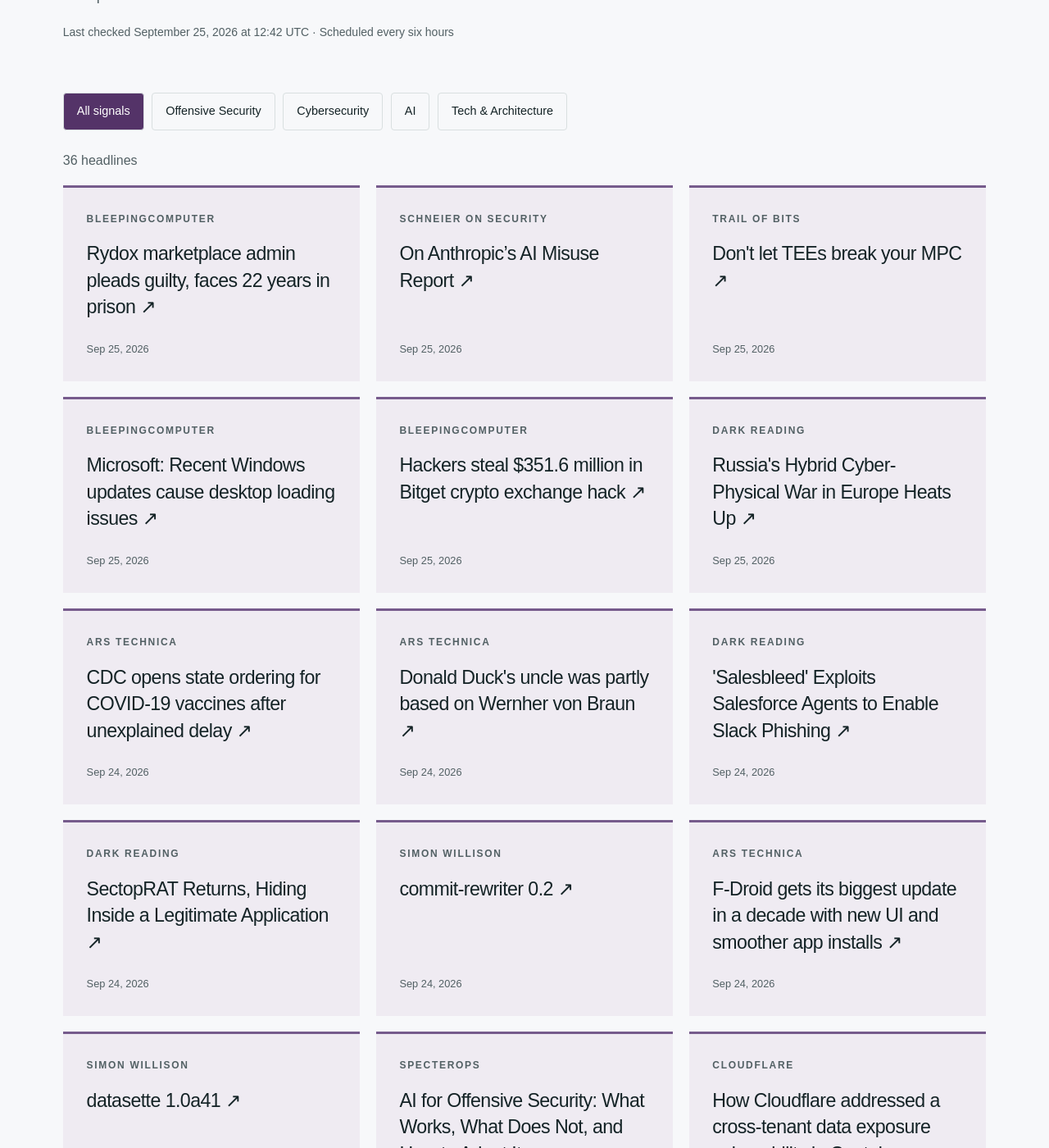
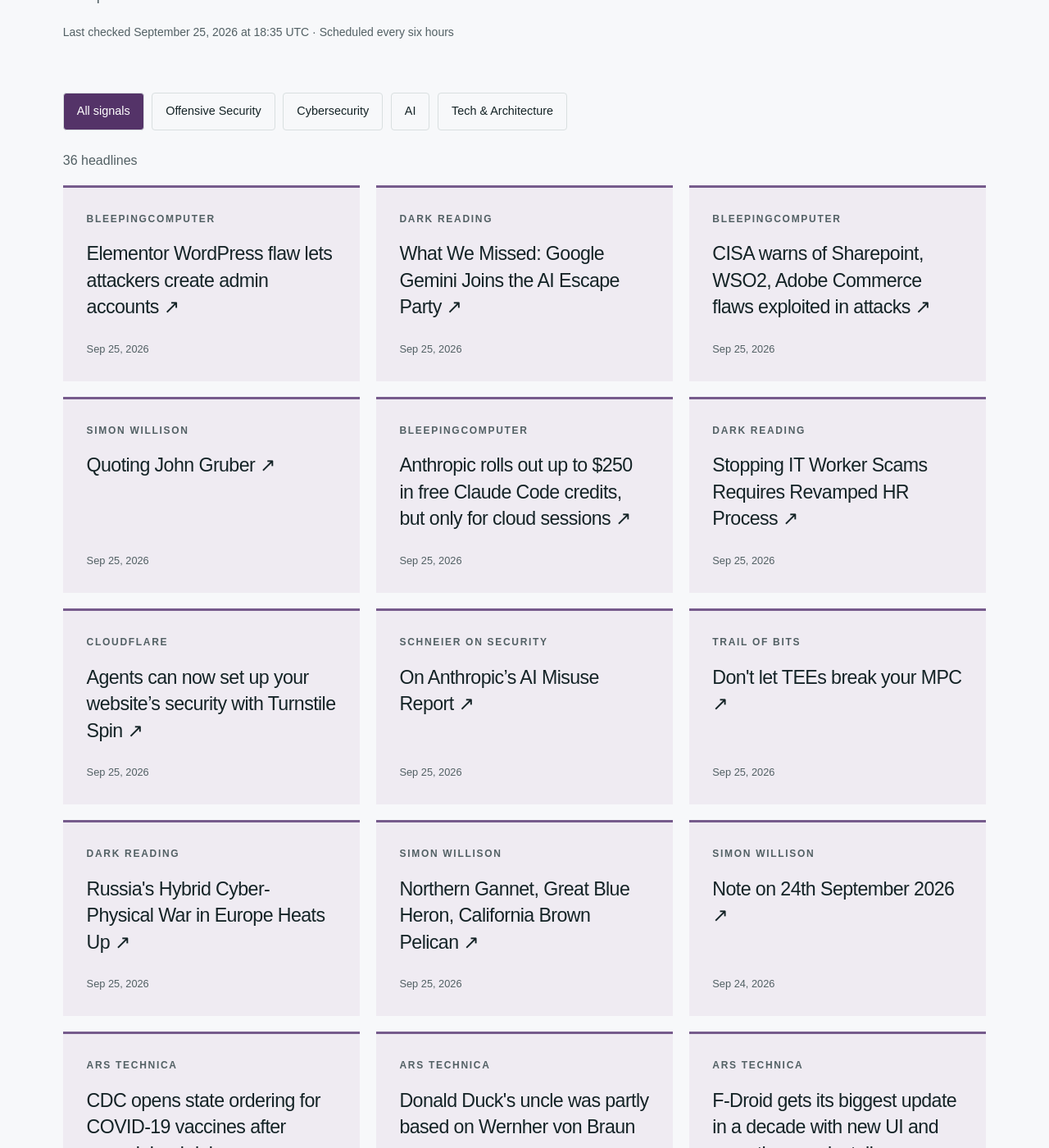
Before and after one commit to hntk/hntk.github.io, a Jekyll site: the page built from news/index.html, in a window 1280 px wide and 1400 px high, scrolled down 375 px. Shown: the whole window at 82% size. Built offline with Jekyll 4.4.1, drawn with Linux system fonts in a browser that asks for light colours; some of the changed text lies outside the part shown.

Commit message:
Refresh News and Signals

```diff
--- a/_data/news.json
+++ b/_data/news.json
@@ -1,13 +1,61 @@
 {
-  "updated": "2026-09-25T12:42:38.585550+00:00",
+  "updated": "2026-09-25T18:35:04.909893+00:00",
   "items": [
     {
-      "title": "Rydox marketplace admin pleads guilty, faces 22 years in prison",
-      "url": "https://www.bleepingcomputer.com/news/security/rydox-marketplace-admin-pleads-guilty-faces-22-years-in-prison/",
-      "published": "2026-09-25T11:35:14+00:00",
+      "title": "Elementor WordPress flaw lets attackers create admin accounts",
+      "url": "https://www.bleepingcomputer.com/news/security/elementor-wordpress-flaw-lets-attackers-create-admin-accounts/",
+      "published": "2026-09-25T18:13:33+00:00",
       "source": "BleepingComputer",
       "source_id": "bleepingcomputer",
       "category": "cybersecurity"
+    },
+    {
+      "title": "What We Missed: Google Gemini Joins the AI Escape Party",
+      "url": "https://www.darkreading.com/cyber-risk/what-we-missed-google-gemini-ai-escape-party",
+      "published": "2026-09-25T17:56:23+00:00",
+      "source": "Dark Reading",
+      "source_id": "dark-reading",
+      "category": "cybersecurity"
+    },
+    {
+      "title": "CISA warns of Sharepoint, WSO2, Adobe Commerce flaws exploited in attacks",
+      "url": "https://www.bleepingcomputer.com/news/security/cisa-warns-of-sharepoint-wso2-adobe-commerce-flaws-exploited-in-attacks/",
+      "published": "2026-09-25T17:24:20+00:00",
+      "source": "BleepingComputer",
+      "source_id": "bleepingcomputer",
+      "category": "cybersecurity"
+    },
+    {
+      "title": "Quoting John Gruber",
+      "url": "https://simonwillison.net/2026/Sep/25/john-gruber/",
+      "published": "2026-09-25T17:22:01+00:00",
+      "source": "Simon Willison",
+      "source_id": "simon-willison",
+      "category": "ai"
+    },
+    {
+      "title": "Anthropic rolls out up to $250 in free Claude Code credits, but only for cloud sessions",
+      "url": "https://www.bleepingcomputer.com/news/artificial-intelligence/anthropic-rolls-out-up-to-250-in-free-claude-code-credits-but-only-for-cloud-sessions/",
+      "published": "2026-09-25T16:00:00+00:00",
+      "source": "BleepingComputer",
+      "source_id": "bleepingcomputer",
+      "category": "cybersecurity"
+    },
+    {
+      "title": "Stopping IT Worker Scams Requires Revamped HR Process",
+      "url": "https://www.darkreading.com/cyber-risk/stopping-it-worker-scams-revamped-hr-process",
+      "published": "2026-09-25T14:46:13+00:00",
+      "source": "Dark Reading",
+      "source_id": "dark-reading",
+      "category": "cybersecurity"
+    },
+    {
+      "title": "Agents can now set up your website’s security with Turnstile Spin",
+      "url": "https://blog.cloudflare.com/turnstile-spin/",
+      "published": "2026-09-25T13:00:00+00:00",
+      "source": "Cloudflare",
+      "source_id": "cloudflare",
+      "category": "tech-architecture"
     },
     {
       "title": "On Anthropic’s AI Misuse Report",
@@ -26,28 +74,28 @@
       "category": "offensive-security"
     },
     {
-      "title": "Microsoft: Recent Windows updates cause desktop loading issues",
-      "url": "https://www.bleepingcomputer.com/news/microsoft/microsoft-recent-windows-updates-cause-desktop-loading-issues/",
-      "published": "2026-09-25T10:30:38+00:00",
-      "source": "BleepingComputer",
-      "source_id": "bleepingcomputer",
-      "category": "cybersecurity"
-    },
-    {
-      "title": "Hackers steal $351.6 million in Bitget crypto exchange hack",
-      "url": "https://www.bleepingcomputer.com/news/security/hackers-steal-3516-million-in-bitget-crypto-exchange-hack/",
-      "published": "2026-09-25T08:33:44+00:00",
-      "source": "BleepingComputer",
-      "source_id": "bleepingcomputer",
-      "category": "cybersecurity"
-    },
-    {
       "title": "Russia's Hybrid Cyber-Physical War in Europe Heats Up",
       "url": "https://www.darkreading.com/physical-security/russia-hybrid-cyber-physical-war-europe",
       "published": "2026-09-25T07:00:00+00:00",
       "source": "Dark Reading",
       "source_id": "dark-reading",
       "category": "cybersecurity"
+    },
+    {
+      "title": "Northern Gannet, Great Blue Heron, California Brown Pelican",
+      "url": "https://simonwillison.net/2026/Sep/25/sighting-403293902/",
+      "published": "2026-09-25T02:07:04+00:00",
+      "source": "Simon Willison",
+      "source_id": "simon-willison",
+      "category": "ai"
+    },
+    {
+      "title": "Note on 24th September 2026",
+      "url": "https://simonwillison.net/2026/Sep/24/harder/",
+      "published": "2026-09-24T23:31:08+00:00",
+      "source": "Simon Willison",
+      "source_id": "simon-willison",
+      "category": "ai"
     },
     {
       "title": "CDC opens state ordering for COVID-19 vaccines after unexplained delay",
@@ -66,44 +114,12 @@
       "category": "tech-architecture"
     },
     {
-      "title": "'Salesbleed' Exploits Salesforce Agents to Enable Slack Phishing",
-      "url": "https://www.darkreading.com/application-security/salesbleed-exploits-salesforce-agents-slack-phishing",
-      "published": "2026-09-24T21:04:03+00:00",
-      "source": "Dark Reading",
-      "source_id": "dark-reading",
-      "category": "cybersecurity"
-    },
-    {
-      "title": "SectopRAT Returns, Hiding Inside a Legitimate Application",
-      "url": "https://www.darkreading.com/cyberattacks-data-breaches/sectoprat-returns-hiding-inside-legitimate-application",
-      "published": "2026-09-24T20:32:50+00:00",
-      "source": "Dark Reading",
-      "source_id": "dark-reading",
-      "category": "cybersecurity"
-    },
-    {
-      "title": "commit-rewriter 0.2",
-      "url": "https://simonwillison.net/2026/Sep/24/commit-rewriter/",
-      "published": "2026-09-24T20:06:53+00:00",
-      "source": "Simon Willison",
-      "source_id": "simon-willison",
-      "category": "ai"
-    },
-    {
       "title": "F-Droid gets its biggest update in a decade with new UI and smoother app installs",
       "url": "https://arstechnica.com/gadgets/2026/09/f-droid-gets-its-biggest-update-in-a-decade-with-new-ui-and-smoother-app-installs/",
       "published": "2026-09-24T19:30:42+00:00",
       "source": "Ars Technica",
       "source_id": "ars-technica",
       "category": "tech-architecture"
-    },
-    {
-      "title": "datasette 1.0a41",
-      "url": "https://simonwillison.net/2026/Sep/24/datasette/",
-      "published": "2026-09-24T19:15:23+00:00",
-      "source": "Simon Willison",
-      "source_id": "simon-willison",
-      "category": "ai"
     },
     {
       "title": "AI for Offensive Security: What Works, What Does Not, and How to Adopt It",
@@ -170,14 +186,6 @@
       "category": "ai"
     },
     {
-      "title": "Gemini 3.8 TTS Playground",
-      "url": "https://simonwillison.net/2026/Sep/23/gemini-tts-playground/",
-      "published": "2026-09-23T17:12:27+00:00",
-      "source": "Simon Willison",
-      "source_id": "simon-willison",
-      "category": "ai"
-    },
-    {
       "title": "Offloaded inference for real-world physical AI robotics",
       "url": "https://www.microsoft.com/en-us/research/blog/offloaded-inference-for-real-world-physical-ai-robotics/",
       "published": "2026-09-23T16:01:36+00:00",
@@ -229,14 +237,6 @@
       "title": "We just shipped support for the ugliest part of HTTP: Vary",
       "url": "https://blog.cloudflare.com/vary-support/",
       "published": "2026-09-22T14:04:31+00:00",
-      "source": "Cloudflare",
-      "source_id": "cloudflare",
-      "category": "tech-architecture"
-    },
-    {
-      "title": "Introducing Worker Previews: Isolated preview environments for every change your agent makes",
-      "url": "https://blog.cloudflare.com/worker-previews/",
-      "published": "2026-09-22T13:00:00+00:00",
       "source": "Cloudflare",
       "source_id": "cloudflare",
       "category": "tech-architecture"
@@ -295,79 +295,79 @@
       "id": "ars-technica",
       "name": "Ars Technica",
       "status": "ok",
-      "last_success": "2026-09-25T12:42:38.585550+00:00"
+      "last_success": "2026-09-25T18:35:04.909893+00:00"
     },
     {
       "id": "bleepingcomputer",
       "name": "BleepingComputer",
       "status": "ok",
-      "last_success": "2026-09-25T12:42:38.585550+00:00"
+      "last_success": "2026-09-25T18:35:04.909893+00:00"
     },
     {
       "id": "cloudflare",
       "name": "Cloudflare",
       "status": "ok",
-      "last_success": "2026-09-25T12:42:38.585550+00:00"
+      "last_success": "2026-09-25T18:35:04.909893+00:00"
     },
     {
       "id": "dark-reading",
       "name": "Dark Reading",
       "status": "ok",
-      "last_success": "2026-09-25T12:42:38.585550+00:00"
+      "last_success": "2026-09-25T18:35:04.909893+00:00"
     },
     {
       "id": "hugging-face",
       "name": "Hugging Face",
       "status": "ok",
-      "last_success": "2026-09-25T12:42:38.585550+00:00"
+      "last_success": "2026-09-25T18:35:04.909893+00:00"
     },
     {
       "id": "microsoft-research",
       "name": "Microsoft Research",
       "status": "ok",
-      "last_success": "2026-09-25T12:42:38.585550+00:00"
+      "last_success": "2026-09-25T18:35:04.909893+00:00"
     },
     {
       "id": "nvidia",
       "name": "NVIDIA",
       "status": "ok",
-      "last_success": "2026-09-25T12:42:38.585550+00:00"
+      "last_success": "2026-09-25T18:35:04.909893+00:00"
     },
     {
       "id": "portswigger",
       "name": "PortSwigger Research",
       "status": "ok",
-      "last_success": "2026-09-25T12:42:38.585550+00:00"
+      "last_success": "2026-09-25T18:35:04.909893+00:00"
     },
     {
       "id": "schneier",
       "name": "Schneier on Security",
       "status": "ok",
-      "last_success": "2026-09-25T12:42:38.585550+00:00"
+      "last_success": "2026-09-25T18:35:04.909893+00:00"
     },
     {
       "id": "simon-willison",
       "name": "Simon Willison",
       "status": "ok",
-      "last_success": "2026-09-25T12:42:38.585550+00:00"
+      "last_success": "2026-09-25T18:35:04.909893+00:00"
     },
     {
       "id": "specterops",
       "name": "SpecterOps",
       "status": "ok",
-      "last_success": "2026-09-25T12:42:38.585550+00:00"
+      "last_success": "2026-09-25T18:35:04.909893+00:00"
     },
     {
       "id": "trail-of-bits",
       "name": "Trail of Bits",
       "status": "ok",
-      "last_success": "2026-09-25T12:42:38.585550+00:00"
+      "last_success": "2026-09-25T18:35:04.909893+00:00"
     },
     {
       "id": "wired",
       "name": "WIRED Security",
       "status": "ok",
-      "last_success": "2026-09-25T12:42:38.585550+00:00"
+      "last_success": "2026-09-25T18:35:04.909893+00:00"
     }
   ]
 }
```
